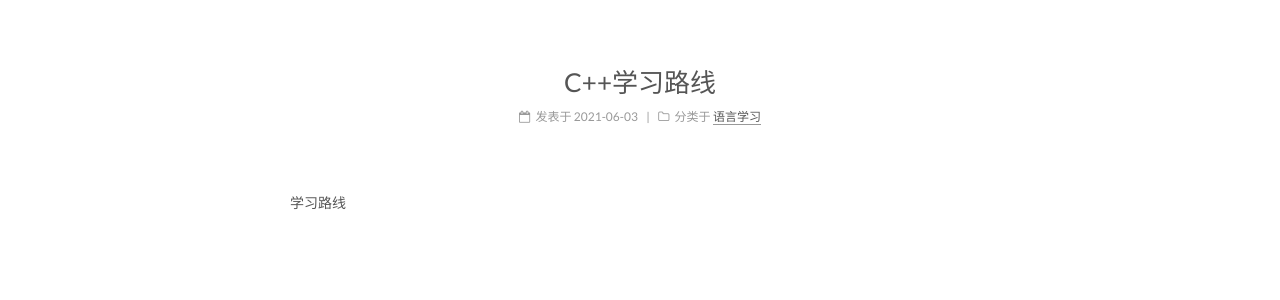
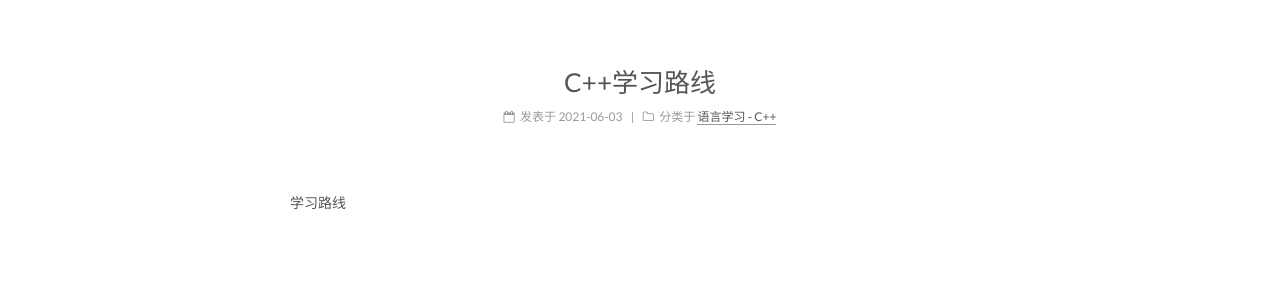
Before and after one commit to gyuezhang/gyuezhang.github.io, a Jekyll site: the page built from _posts/2021-06-03-C++学习路线.md, in a window 1280 px wide. Shown: the part 278-578 px from the top of the page. Built offline with Jekyll 4.4.1, drawn with Linux system fonts in a browser that asks for light colours.

```diff
--- a/_posts/2021-06-03-C++学习路线.md
+++ b/_posts/2021-06-03-C++学习路线.md
@@ -3,5 +3,6 @@ layout: post
 title:  C++学习路线
 categories:
     - 语言学习
+      - C++
 ---
 学习路线
```
